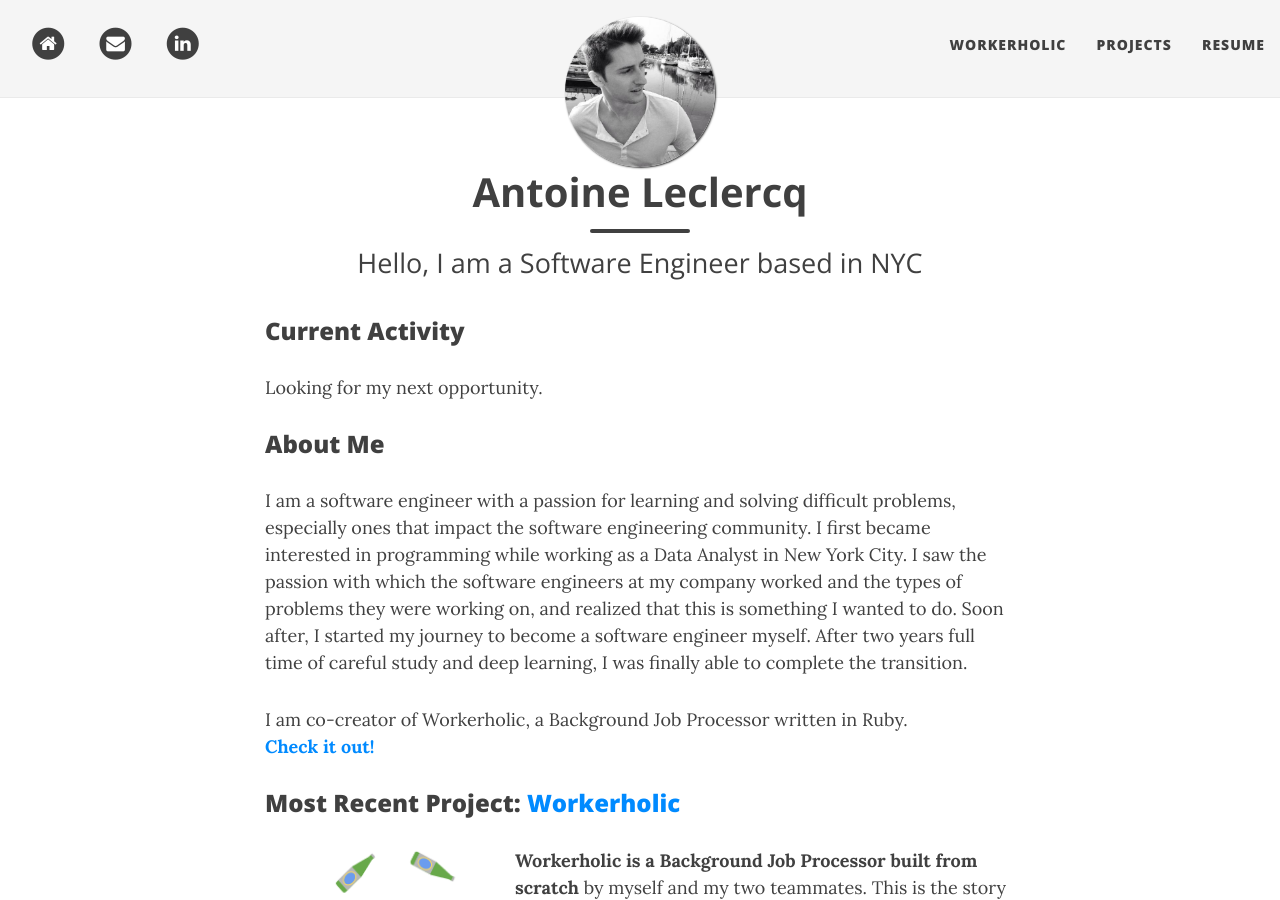
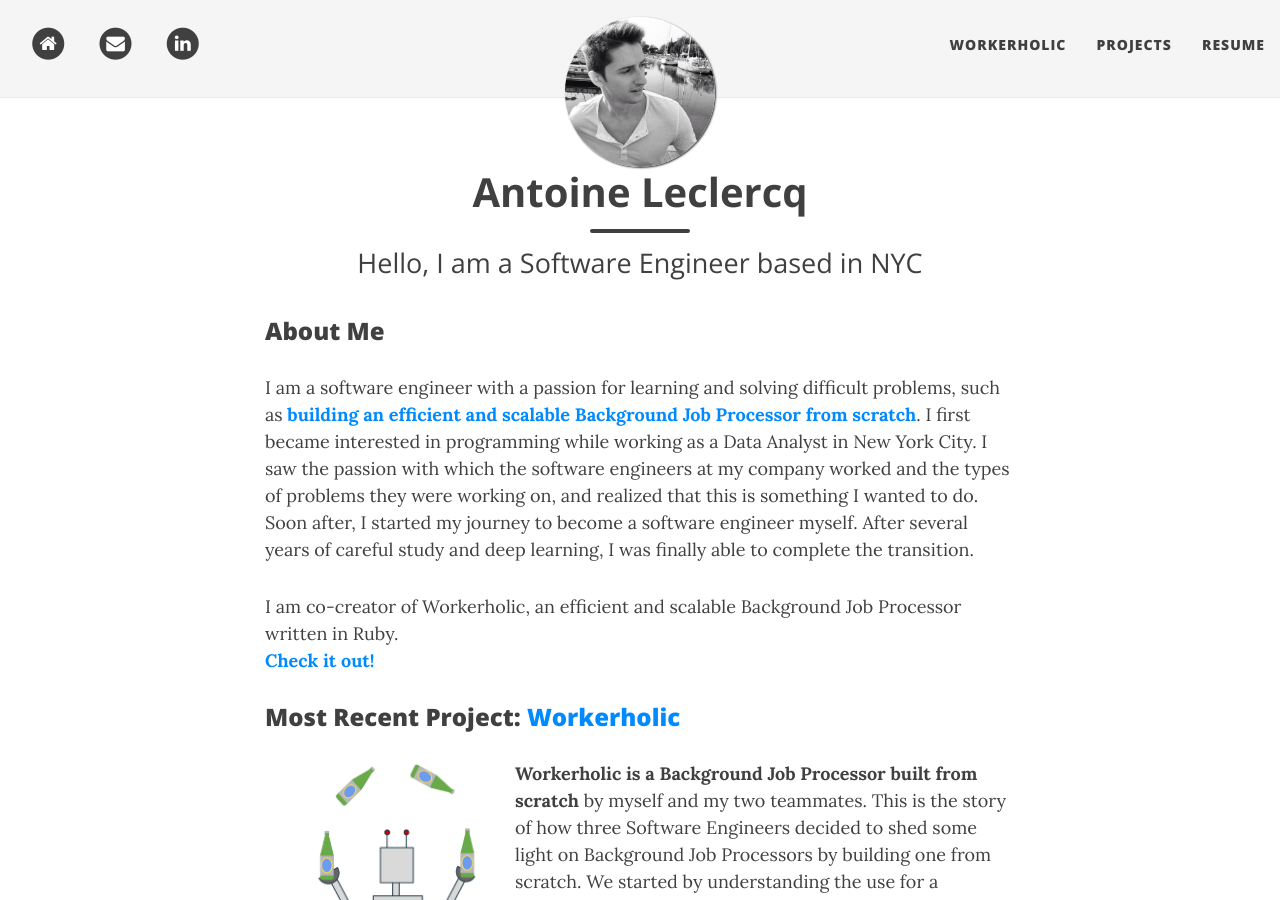
Before and after one commit to petertdelia/petertdelia.github.io, a Jekyll site: the page built from index.md, in a window 1280 px wide and 900 px high. Built offline with Jekyll 4.4.1, drawn with Linux system fonts in a browser that asks for light colours; nearby versions of some CDN libraries.

Commit message:
update intro

```diff
--- a/index.md
+++ b/index.md
@@ -5,15 +5,11 @@ subtitle: Hello, I am a Software Engineer based in NYC
 use-site-title: true
 ---
 
-### Current Activity
-
-Looking for my next opportunity.
-
 ### About Me
 
-I am a software engineer with a passion for learning and solving difficult problems, especially ones that impact the software engineering community. I first became interested in programming while working as a Data Analyst in New York City. I saw the passion with which the software engineers at my company worked and the types of problems they were working on, and realized that this is something I wanted to do. Soon after, I started my journey to become a software engineer myself. After two years full time of careful study and deep learning, I was finally able to complete the transition.
+I am a software engineer with a passion for learning and solving difficult problems, such as **[building an efficient and scalable Background Job Processor from scratch](https://workerholic.github.io)**. I first became interested in programming while working as a Data Analyst in New York City. I saw the passion with which the software engineers at my company worked and the types of problems they were working on, and realized that this is something I wanted to do. Soon after, I started my journey to become a software engineer myself. After several years of careful study and deep learning, I was finally able to complete the transition.
 
-I am co-creator of Workerholic, a Background Job Processor written in Ruby.
+I am co-creator of Workerholic, an efficient and scalable Background Job Processor written in Ruby.
 <br>
 **[Check it out!](https://workerholic.github.io){:target="_blank"}**
 
```
